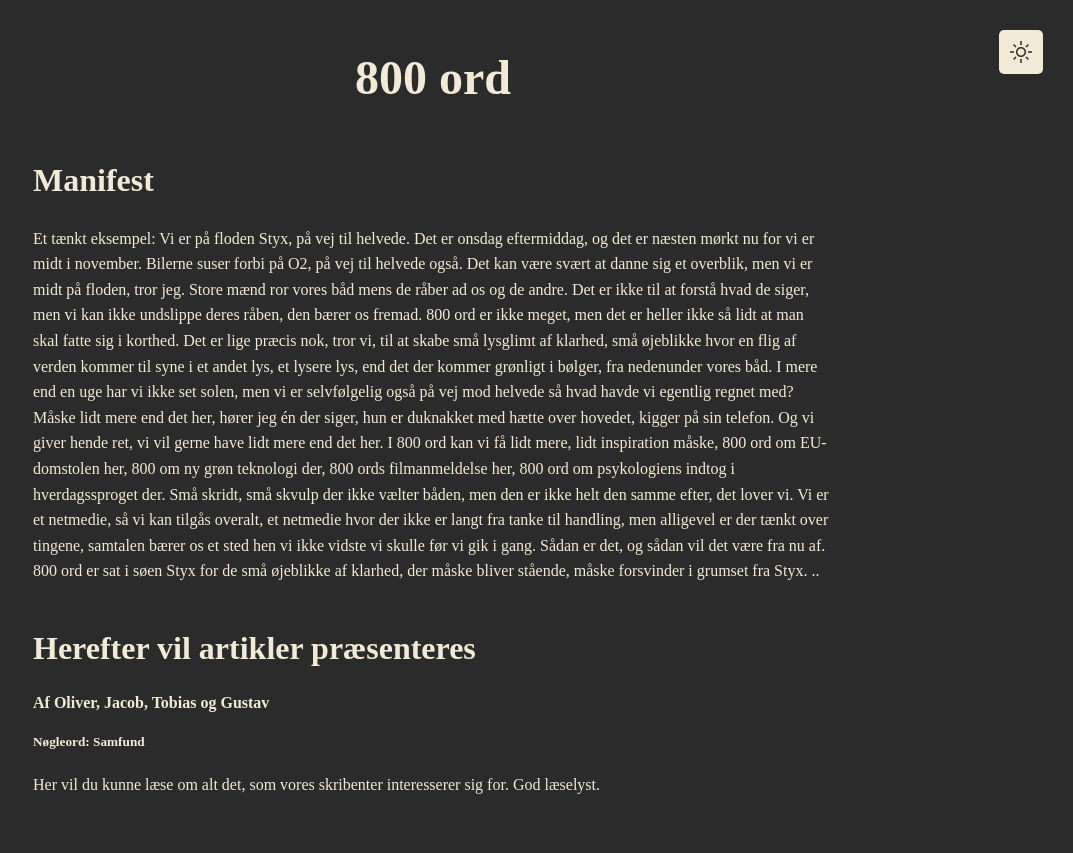
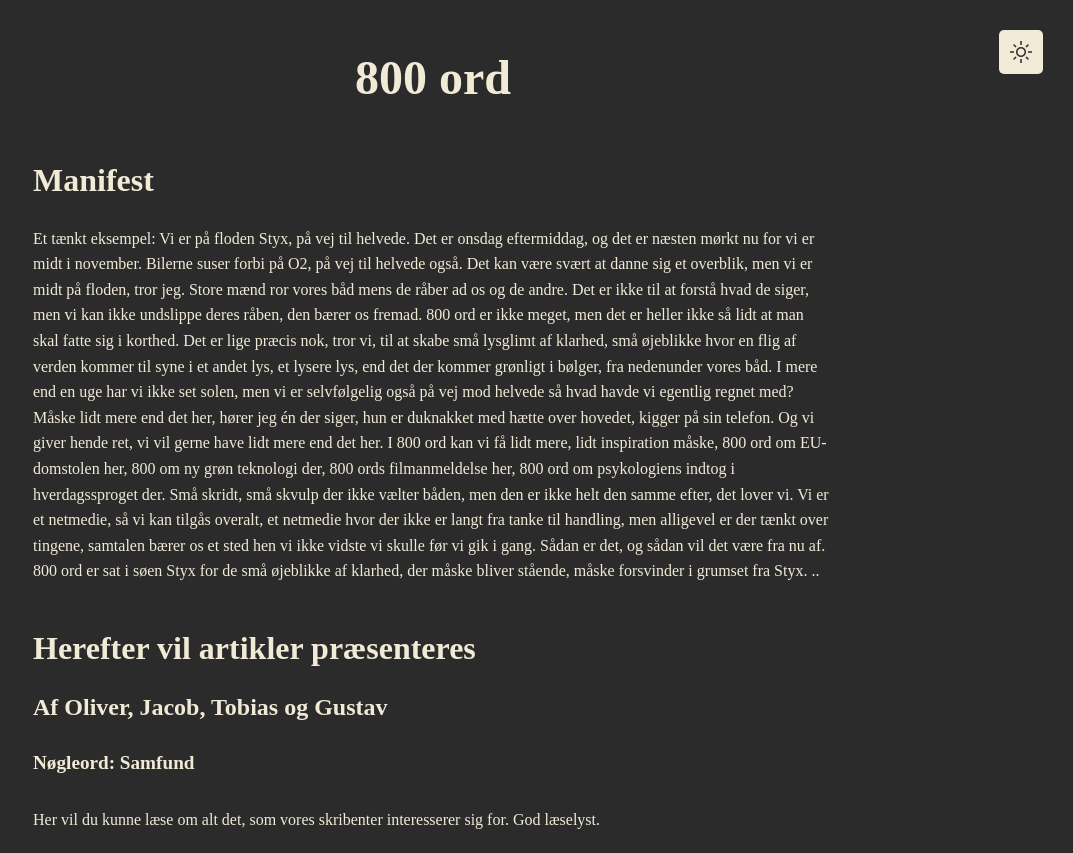
Before and after one commit to Tobias-Thiim/800ord, a plain HTML site: page index.html in a window 1280 px wide. Both pictures are taken after a click on the button "dark_mode". Shown: the whole page, without its empty margins (207-1280 px from the left). Before the commit the page ends 819 px from the top, so only its background shows below. Drawn offline with nearby package versions, Linux system fonts and the light colour scheme.

Commit message:
Changed speed

```diff
--- a/index.html
+++ b/index.html
@@ -36,6 +36,14 @@
             margin-top: 50px;
             margin-bottom: 30px;
         }
+        h4 {
+            font-size: 1.5em;
+            margin-top: 20px;
+        }
+        h5 {
+            font-size: 1.2em;
+            margin-top: 20px;
+        }
         p {
             text-align: left;
             font-size: 1em;
@@ -53,12 +61,18 @@
         }
         .dark-mode h1,
         .dark-mode h2,
+        .dark-mode h3,
+        .dark-mode h4,
+        .dark-mode h5 {
+            color: #F0EAD6;
+        }
         .dark-mode p {
             color: #F0EAD6;
         }
         .dark-mode ol {
             color: #F0EAD6;
         }
+
         /* Button styling */
         .dark-mode-toggle {
             position: absolute;
```
